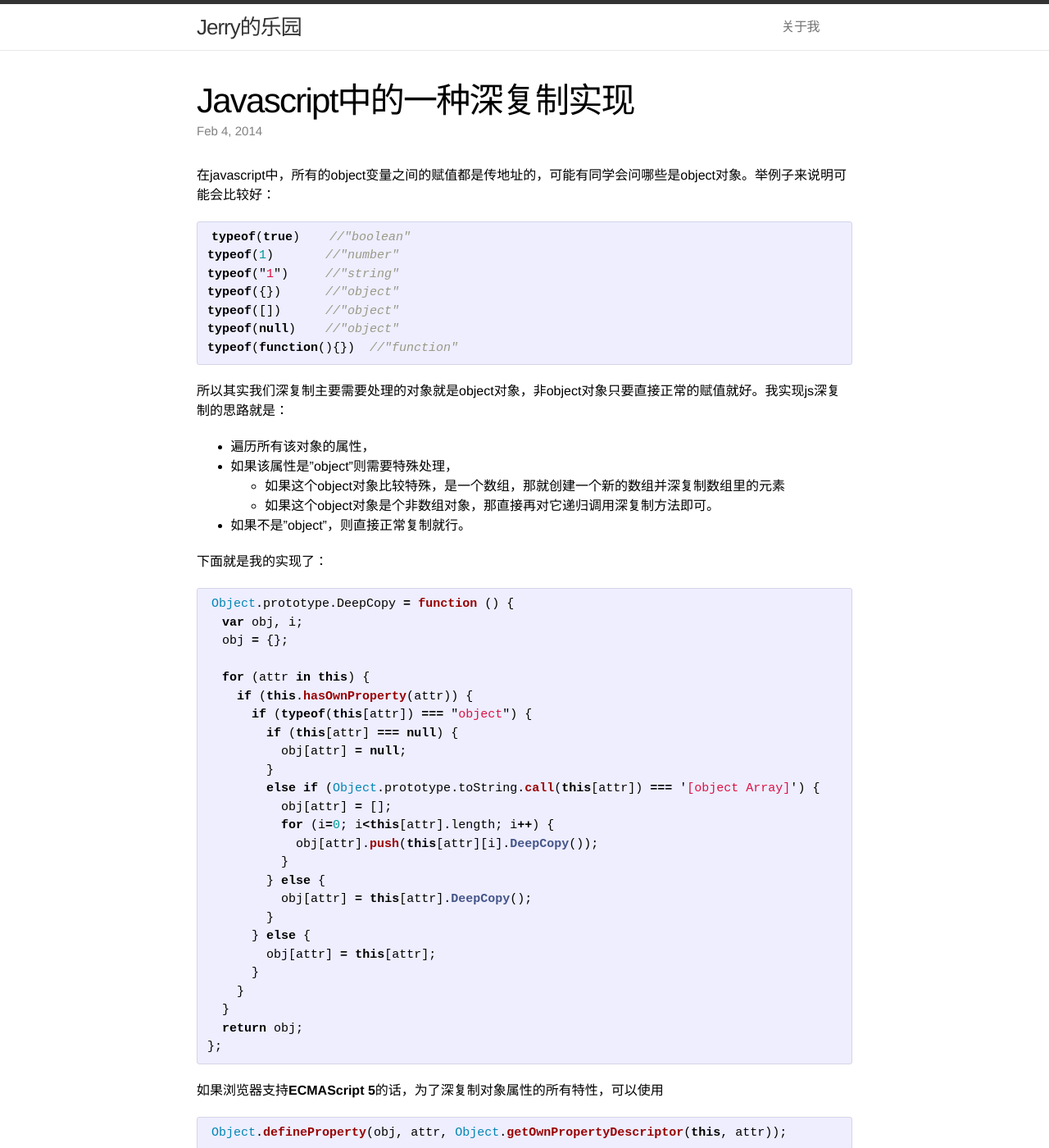
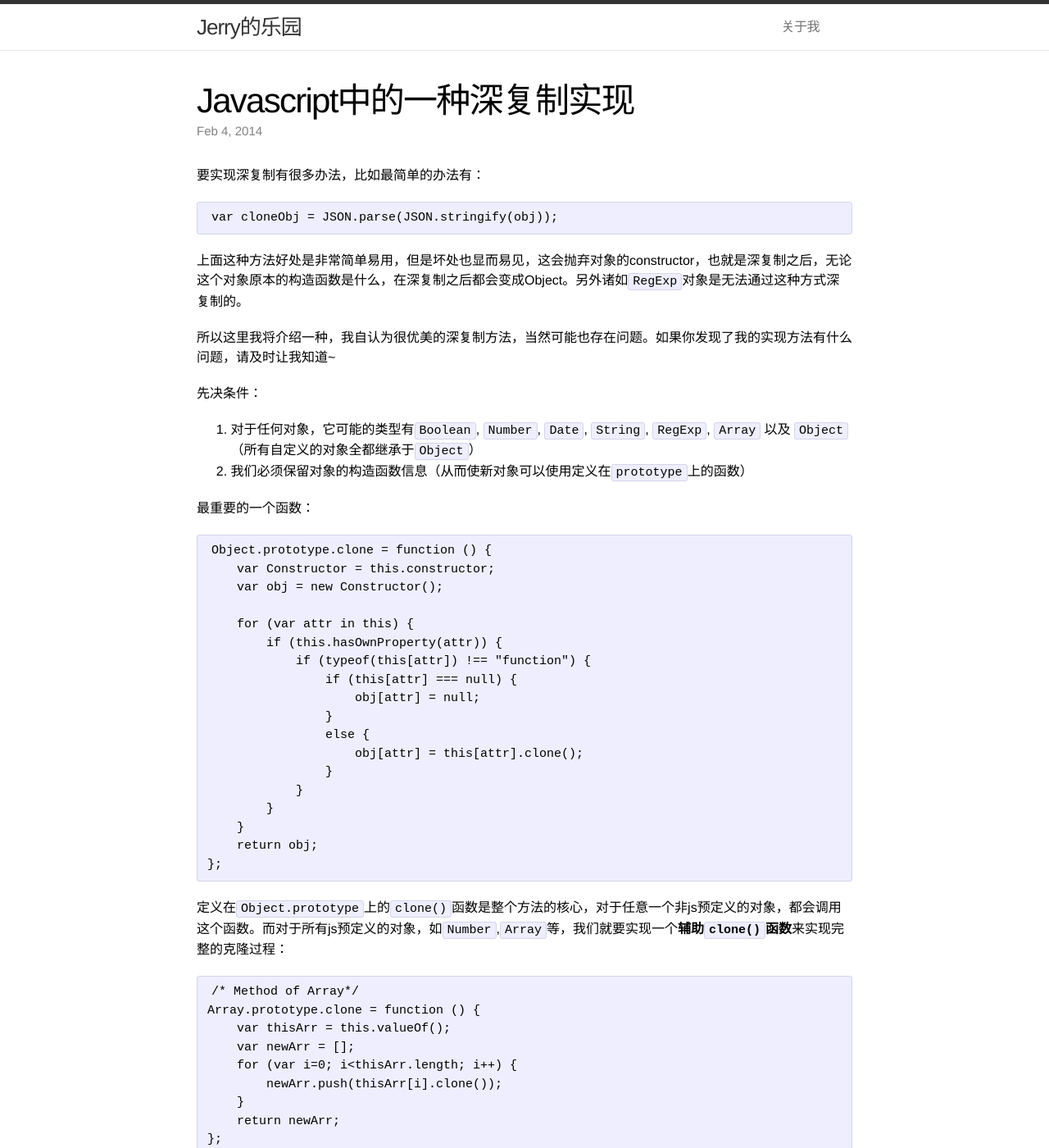
Before and after one commit to zry656565/heaven-blog, a Jekyll site: the page built from _posts/2014-02-04-DeepCopyInJS.md, in a window 1280 px wide and 1400 px high. Shown: the whole window at 82% size. Built offline with Jekyll 4.4.1, drawn with Linux system fonts in a browser that asks for light colours; some of the changed text lies outside the part shown.

```diff
--- a/_posts/2014-02-04-DeepCopyInJS.md
+++ b/_posts/2014-02-04-DeepCopyInJS.md
@@ -5,78 +5,78 @@
 description: 本文将给大家详细介绍一种javascript中的深复制实现。
 footer: true
 duoshuo_comment: true
+permalink: /posts/deepcopy/
 ---
 
-在javascript中，所有的object变量之间的赋值都是传地址的，可能有同学会问哪些是object对象。举例子来说明可能会比较好：
+要实现深复制有很多办法，比如最简单的办法有：
 
-{% highlight javascript %}
-typeof(true)    //"boolean"
-typeof(1)       //"number"
-typeof("1")     //"string"
-typeof({})      //"object"
-typeof([])      //"object"
-typeof(null)    //"object"
-typeof(function(){})  //"function"
-{% endhighlight %}
+    var cloneObj = JSON.parse(JSON.stringify(obj));
 
-所以其实我们深复制主要需要处理的对象就是object对象，非object对象只要直接正常的赋值就好。我实现js深复制的思路就是：
+上面这种方法好处是非常简单易用，但是坏处也显而易见，这会抛弃对象的constructor，也就是深复制之后，无论这个对象原本的构造函数是什么，在深复制之后都会变成Object。另外诸如`RegExp`对象是无法通过这种方式深复制的。
 
-- 遍历所有该对象的属性，
-- 如果该属性是"object"则需要特殊处理，
-  - 如果这个object对象比较特殊，是一个数组，那就创建一个新的数组并深复制数组里的元素
-  - 如果这个object对象是个非数组对象，那直接再对它递归调用深复制方法即可。
-- 如果不是"object"，则直接正常复制就行。
+所以这里我将介绍一种，我自认为很优美的深复制方法，当然可能也存在问题。如果你发现了我的实现方法有什么问题，请及时让我知道~
 
-下面就是我的实现了：
+先决条件：
+1. 对于任何对象，它可能的类型有`Boolean`, `Number`, `Date`, `String`, `RegExp`, `Array` 以及 `Object`（所有自定义的对象全都继承于`Object`）
+2. 我们必须保留对象的构造函数信息（从而使新对象可以使用定义在`prototype`上的函数）
 
-{% highlight javascript %}
-Object.prototype.DeepCopy = function () {
-  var obj, i;
-  obj = {};
+最重要的一个函数：
 
-  for (attr in this) {
-    if (this.hasOwnProperty(attr)) {
-      if (typeof(this[attr]) === "object") {
-        if (this[attr] === null) {
-          obj[attr] = null;
+    Object.prototype.clone = function () {
+        var Constructor = this.constructor;
+        var obj = new Constructor();
+
+        for (var attr in this) {
+            if (this.hasOwnProperty(attr)) {
+                if (typeof(this[attr]) !== "function") {
+                    if (this[attr] === null) {
+                        obj[attr] = null;
+                    }
+                    else {
+                        obj[attr] = this[attr].clone();
+                    }
+                }
+            }
         }
-        else if (Object.prototype.toString.call(this[attr]) === '[object Array]') {
-          obj[attr] = [];
-          for (i=0; i<this[attr].length; i++) {
-            obj[attr].push(this[attr][i].DeepCopy());
-          }
-        } else {
-          obj[attr] = this[attr].DeepCopy();
+        return obj;
+    };
+
+定义在`Object.prototype`上的`clone()`函数是整个方法的核心，对于任意一个非js预定义的对象，都会调用这个函数。而对于所有js预定义的对象，如`Number`,`Array`等，我们就要实现一个**辅助`clone()`函数**来实现完整的克隆过程：
+
+    /* Method of Array*/
+    Array.prototype.clone = function () {
+        var thisArr = this.valueOf();
+        var newArr = [];
+        for (var i=0; i<thisArr.length; i++) {
+            newArr.push(thisArr[i].clone());
         }
-      } else {
-        obj[attr] = this[attr];
-      }
-    }
-  }
-  return obj;
-};
-{% endhighlight %}
+        return newArr;
+    };
 
-如果浏览器支持**ECMAScript 5**的话，为了深复制对象属性的所有特性，可以使用
-{% highlight javascript %}
-Object.defineProperty(obj, attr, Object.getOwnPropertyDescriptor(this, attr));
-{% endhighlight %}
-来替代
-{% highlight javascript %}
-obj[attr] = this[attr];
-{% endhighlight %}
+    /* Method of Boolean, Number, String*/
+    Boolean.prototype.clone = function() { return this.valueOf(); };
+    Number.prototype.clone = function() { return this.valueOf(); };
+    String.prototype.clone = function() { return this.valueOf(); };
 
-<br/>
-直接在Object.prototype上实现该方法的好处是，所有对象都会继承该方法。坏处是某些库也会改写Object对象，所以有时会发生冲突。这是需要注意的。具体使用方法如下：
+    /* Method of Date*/
+    Date.prototype.clone = function() { return new Date(this.valueOf()); };
 
-{% highlight javascript %}
-Object.prototype.DeepCopy = function () { ... }
-var a = { x:1 };
-var b = a;
-var c = a.DeepCopy();
-a.x = 2;
-b.x = 3;
-console.log(a.x);   //3
-console.log(b.x);   //3
-console.log(c.x);   //1
-{% endhighlight %}
+    /* Method of RegExp*/
+    RegExp.prototype.clone = function() {
+        var pattern = this.valueOf();
+        var flags = '';
+        flags += pattern.global ? 'g' : '';
+        flags += pattern.ignoreCase ? 'i' : '';
+        flags += pattern.multiline ? 'm' : '';
+        return new RegExp(pattern.source, flags);
+    };
+
+可能直接定义在预定义对象的方法上，让人感觉会有些问题。但在我看来这是一种优美的实现方式。
+
+同时我也在开发一个插件，主要的思想也就是扩展预定义对象的方法。
+这个插件叫`JustJS`（[Github项目地址](https://github.com/zry656565/JustJS)）
+有以下一些特性：
+1. 同时支持`Web`前端和`node.js`使用。
+2. 直接对预定义对象的方法进行扩展
+3. 使用 `J(function(){...})` 语句块，决不污染全局命名空间。
+目前只写了一小部分，同时也写了些简单的文档，有兴趣的同学可以看一下，也可以加入我，`Fork`我的项目，喜欢的同学还可以给`Star`！
```
Also changed, not shown: _posts/2013-11-04-StorageMethod.md (+1 -0 lines), _posts/2013-11-18-TipsForC.md (+1 -0 lines), _posts/2013-12-16-blogisopen.md (+1 -1 lines), _posts/2013-12-21-HowToLearnJS.md (+1 -0 lines), _posts/2014-02-01-HearthStoneTroubleShooting.md (+1 -1 lines).
